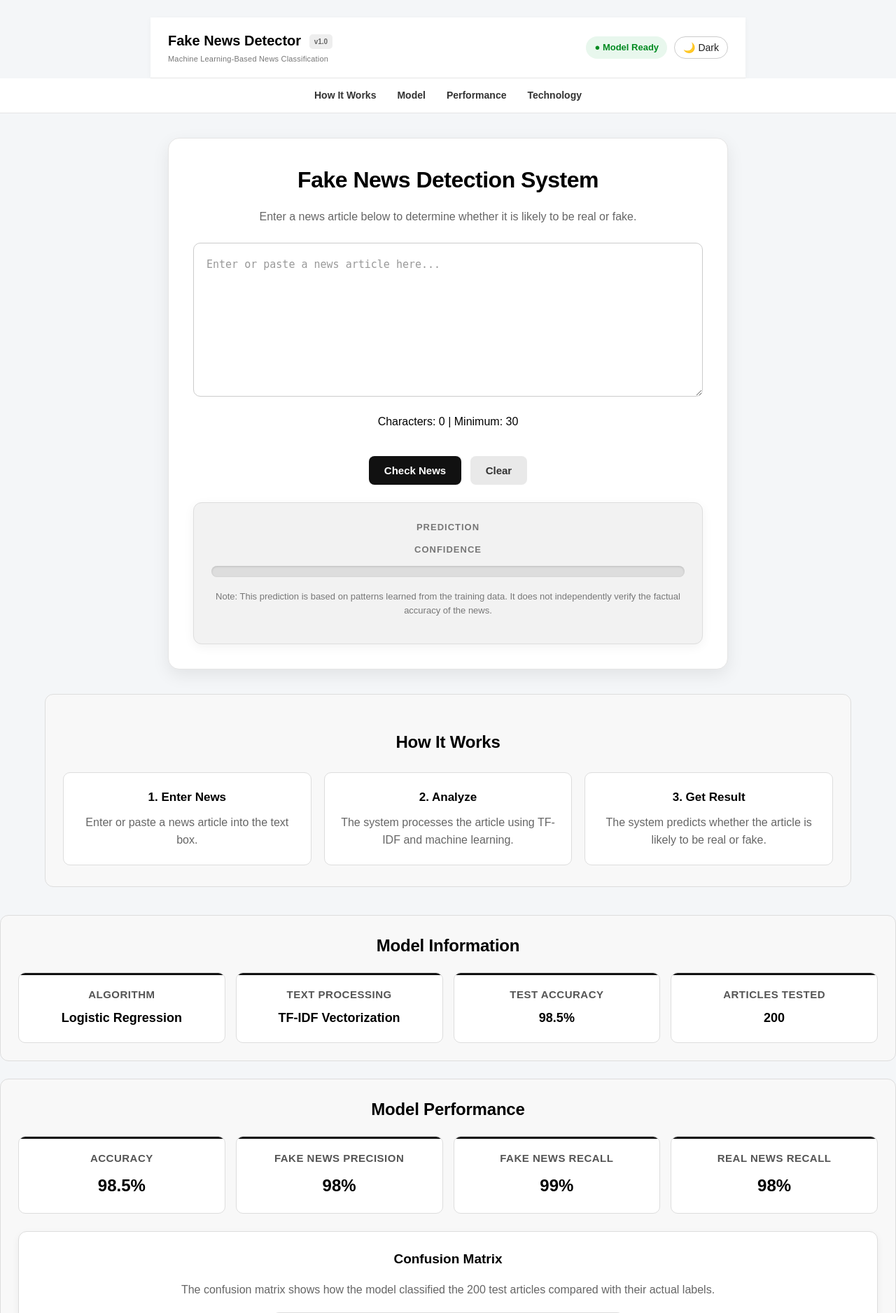
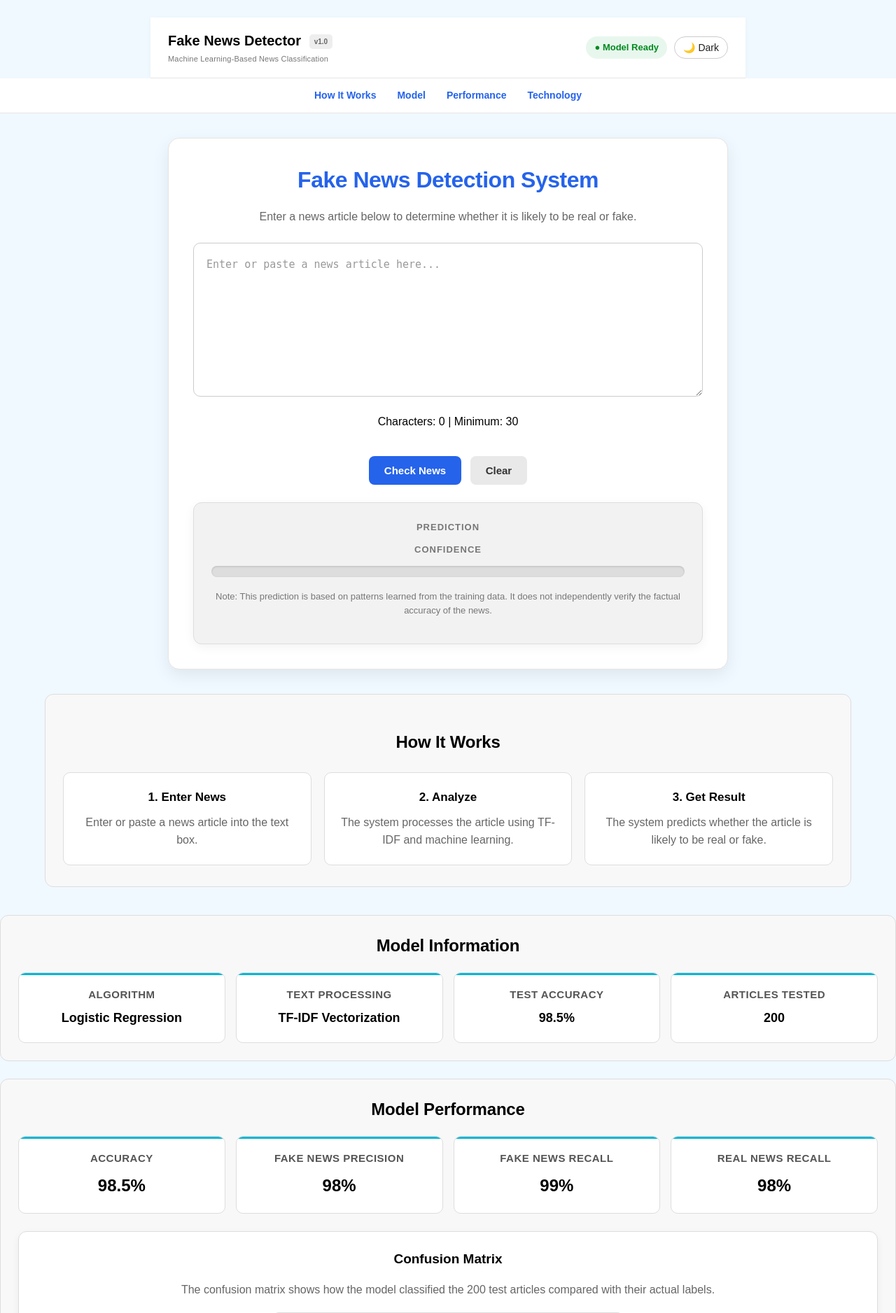
Before and after one commit to agabaemmanuel898-creator/Fake_News_Detection_System, a Flask app: page / in a window 1280 px wide. Shown: the top 1877 px of the page at 70% size. Run offline with Flask 3, Linux system fonts and the light colour scheme; parts of the project's set-up code (start-up, migrations or seed data) failed here and were passed over.

Commit message:
Update website color theme

```diff
--- a/static/css/style.css
+++ b/static/css/style.css
@@ -1,6 +1,6 @@
 body {
     font-family: Arial, sans-serif;
-    background-color: #f4f6f8;
+    background-color: #f0f9ff;
     margin: 0;
     padding: 0;
 }
@@ -19,6 +19,7 @@ body {
 h1 {
     font-size: 32px;
     margin-bottom: 10px;
+    color: #2563EB
 }
 
 .description {
@@ -36,6 +37,11 @@ textarea {
     resize: vertical;
     box-sizing: border-box;
 }
+textarea:focus {
+    outline: none;
+    border-color: #06B6D4;
+    box-shadow: 0 0 0 3px rgba(6, 182, 212, 0.15);
+}
 
 button {
     margin-top: 20px;
@@ -44,13 +50,13 @@ button {
     border: none;
     border-radius: 8px;
     cursor: pointer;
-    background-color: #222;
+    background-color: #2563EB;
     color: white;
     transition: 0.2s ease;
 }
 
 button:hover {
-    background-color: #444;
+    background-color: #1d4ed8;
     transform: translateY(-1px);
 }
 
@@ -267,7 +273,7 @@ body.dark-mode #modelNote {
 #confidenceBar {
     width: 0%;
     height: 100%;
-    background-color: #008a20;
+    background-color: #06B6D4;
     border-radius: 10px;
     transition: width 0.5s ease;
 }
@@ -738,7 +744,7 @@ body.dark-mode .description {
 /* Check News button */
 
 #checkButton {
-    background-color: #111;
+    background-color: #2563EB;
     color: white;
 }
 
@@ -1123,14 +1129,14 @@ body.dark-mode footer p:last-child {
 
 .navigation a {
     text-decoration: none;
-    color: #333;
+    color: #2563EB;
     font-size: 14px;
     font-weight: 600;
     transition: color 0.2s ease;
 }
 
 .navigation a:hover {
-    color: #008a20;
+    color: #06B6D4;
 }
 
 /* Dark mode */
@@ -1329,7 +1335,7 @@ body.dark-mode .step p {
     left: 0;
     width: 100%;
     height: 3px;
-    background-color: #111;
+    background-color: #06B6D4;
 }
 
 /* Dark mode */
@@ -1378,7 +1384,7 @@ body.dark-mode .model-item::before {
     left: 0;
     width: 100%;
     height: 3px;
-    background-color: #111;
+    background-color: #06B6D4;
 }
 
 /* Dark mode */
@@ -1524,7 +1530,7 @@ body.dark-mode .limitations {
     left: 0;
     width: 100%;
     height: 3px;
-    background-color: #111;
+    background-color: #06B6D4;
 }
 
 /* Dark mode */
```
